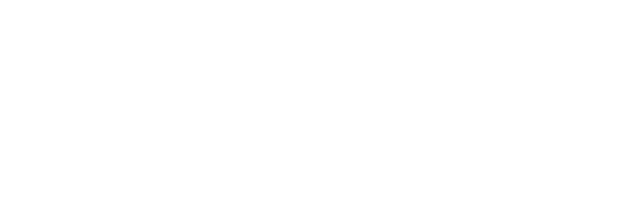
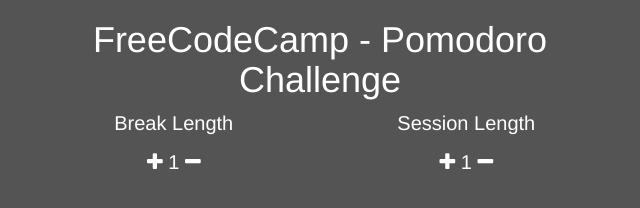
Before and after one commit to StevenXL/freecodecamp, a plain HTML site: page js-pomodoro/index.html in a window 1280 px wide. Shown: the whole page, without its empty margins (320-960 px from the left). Drawn offline with Linux system fonts and the light colour scheme.

Commit message:
Add headline and controls for Pomodor Challenge.

```diff
--- a/js-pomodoro/css/main.css
+++ b/js-pomodoro/css/main.css
@@ -0,0 +1,5 @@
+body {
+  font-size: 20px;
+  background-color: #545454;
+  color: white;
+}
--- a/js-pomodoro/index.html
+++ b/js-pomodoro/index.html
@@ -10,10 +10,41 @@
 
 
     <link rel="stylesheet" href="css/bootstrap.min.css">
+    <link rel="stylesheet" href="css/font-awesome.min.css">
     <link rel="stylesheet" href="css/main.css">
   </head>
 
   <body>
+    <div class="container">
+
+      <div class="row headline">
+        <div class="col-md-offset-3 col-md-6">
+          <h1 class="text-center">FreeCodeCamp - Pomodoro Challenge</h1>
+        </div>
+      </div>
+
+      <div class="row controls">
+        <div class="col-md-offset-3 col-md-3">
+          <p class="text-center">Break Length</p>
+          <p class="text-center"><i id="increase-break" class="fa fa-plus
+            fa-2"></i> <span class="break-time">1</span> <i id="decrease-break" class="fa fa-minus
+            fa-2"></i></p>
+        </div>
+        <div class="col-md-3">
+          <p class="text-center">Session Length</p>
+          <p class="text-center"><i id="increase-session" class="fa fa-plus
+            fa-2"></i> <span class="session-time">1</span> <i id="decrease-session" class="fa fa-minus
+            fa-2"></i></p>
+        </div>
+      </div>
+
+      <div class="row clock">
+        <div class="col-md-offset-3 col-md-6">
+        </div>
+      </div>
+
+    </div>
+
     <script src="js/jquery-2.1.4.min.js"></script>
     <script src="js/bootstrap.min.js"></script>
     <script src="js/main.js"></script>
```
